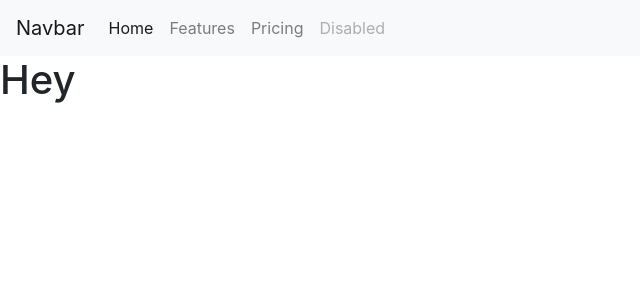
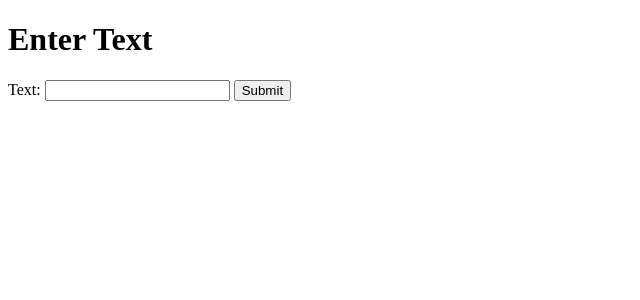
Before and after one commit to plasticgshock/message-manager, a Flask app: template templates/base.html in a window 1280 px wide. Shown: the top 300 px of the page, without its empty margins (0-640 px from the left). Run offline with Flask 3, Linux system fonts and the light colour scheme; the template is opened without the code that fills it, so the values that code supplies are empty; some libraries are stand-ins or nearby versions.

```diff
--- a/main.py
+++ b/main.py
@@ -18,7 +18,7 @@ def login():
         message = request.form["nm"]
         print(message)
         print(request.remote_addr)
-        data = {"request_id":1, #by default, to be changed into count
+        data = {"request_id":1, #by default, to be changed into counter
                 "content": message,
                 "timestamp": datetime.now(),
                 "ip":request.remote_addr,
--- a/templates/base.html
+++ b/templates/base.html
@@ -1,35 +1,20 @@
-<!doctype html>
-<html>
+<!DOCTYPE html>
+<html lang="en">
 <head>
-    <link rel="stylesheet" href="https://stackpath.bootstrapcdn.com/bootstrap/4.3.1/css/bootstrap.min.css" integrity="sha384-ggOyR0iXCbMQv3Xipma34MD+dH/1fQ784/j6cY/iJTQUOhcWr7x9JvoRxT2MZw1T" crossorigin="anonymous">
-    <title>{% block title %}{% endblock %}</title>
+    <meta charset="UTF-8">
+    <meta name="viewport" content="width=device-width, initial-scale=1.0">
+    <title>Text Form</title>
 </head>
 <body>
-    <nav class="navbar navbar-expand-lg navbar-light bg-light">
-        <a class="navbar-brand" href="#">Navbar</a>
-        <button class="navbar-toggler" type="button" data-toggle="collapse" data-target="#navbarNav" aria-controls="navbarNav" aria-expanded="false" aria-label="Toggle navigation">
-	     <span class="navbar-toggler-icon"></span>
-	 </button>
-         <div class="collapse navbar-collapse" id="navbarNav">
-             <ul class="navbar-nav">
-	         <li class="nav-item active">
-                     <a class="nav-link" href="#">Home <span class="sr-only">(current)</span></a>
-		</li>
-		<li class="nav-item">
-		    <a class="nav-link" href="#">Features</a>
-		</li>
-		<li class="nav-item">
-		    <a class="nav-link" href="#">Pricing</a>
-		</li>
-		<li class="nav-item">
-		    <a class="nav-link disabled" href="#" tabindex="-1" aria-disabled="true">Disabled</a>
-		</li>
-	    </ul>
-        </div>
-    </nav>
-    <h1>Hey</h1>
-    <script src="https://code.jquery.com/jquery-3.3.1.slim.min.js" integrity="sha384-q8i/X+965DzO0rT7abK41JStQIAqVgRVzpbzo5smXKp4YfRvH+8abtTE1Pi6jizo" crossorigin="anonymous"></script>
-    <script src="https://cdnjs.cloudflare.com/ajax/libs/popper.js/1.14.7/umd/popper.min.js" integrity="sha384-UO2eT0CpHqdSJQ6hJty5KVphtPhzWj9WO1clHTMGa3JDZwrnQq4sF86dIHNDz0W1" crossorigin="anonymous"></script>
-    <script src="https://stackpath.bootstrapcdn.com/bootstrap/4.3.1/js/bootstrap.min.js" integrity="sha384-JjSmVgyd0p3pXB1rRibZUAYoIIy6OrQ6VrjIEaFf/nJGzIxFDsf4x0xIM+B07jRM" crossorigin="anonymous"></script>
+    <h1>Enter Text</h1>
+    <form method="POST">
+        <label for="text_input">Text:</label>
+        <input type="text" id="text_input" name="text_input" required>
+        <button type="submit">Submit</button>
+    </form>
+
+    {% if text %}
+        <h2>You entered: {{ text }}</h2>
+    {% endif %}
 </body>
 </html>
--- a/templates/login.html
+++ b/templates/login.html
@@ -1,7 +1,7 @@
 {% block title %}Login page{% endblock %}
 
 {% block content %}
-<form action = '#' method = "post">
+<form action = '#' method = "post", method="get">
     <p>Name:</p>
     <p><input type="text" name = "nm"></p>
     <p><input type="submit" value="submit"></p>
```
Also changed, not shown: dbcrud.py (+18 -11 lines).
